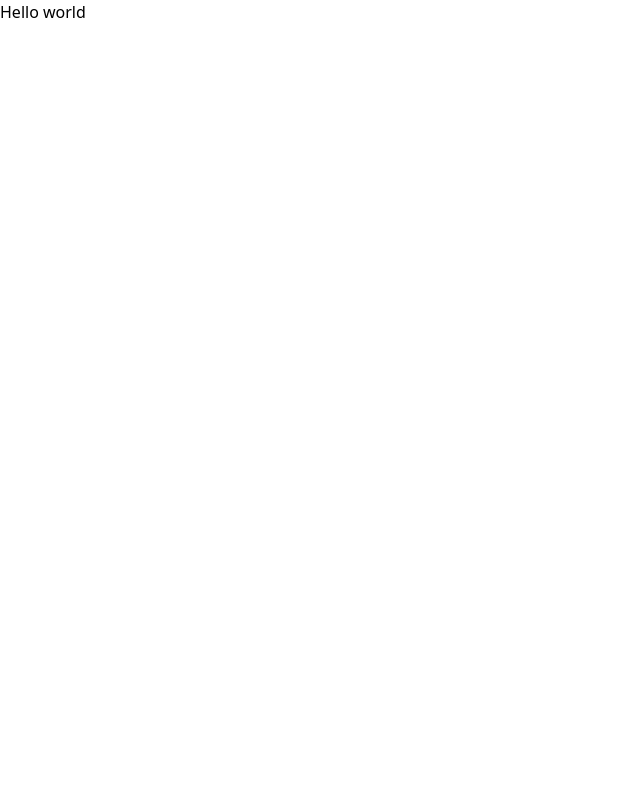
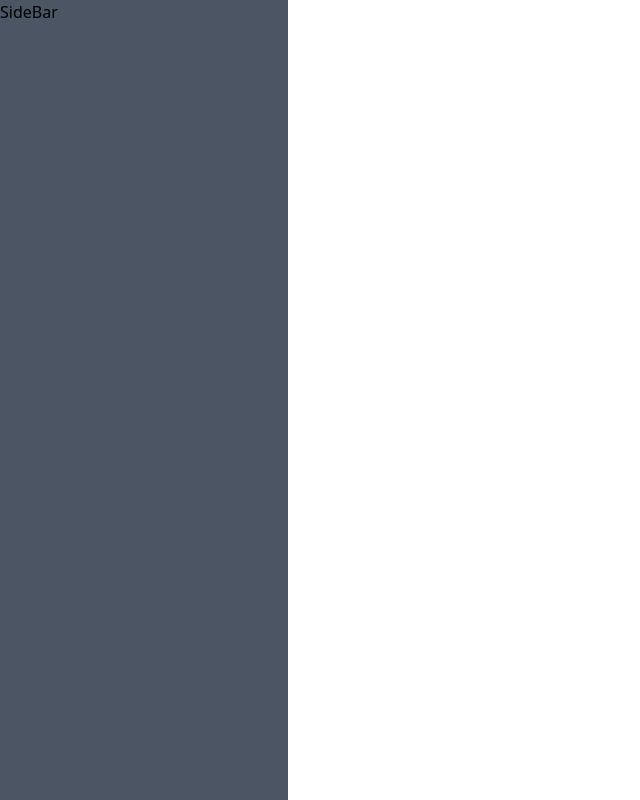
Before and after one commit to CarlosHdz7/whatsapp-ui, a React (Vite) app: page / in a window 1280 px wide. Shown: the whole page, without its empty margins (0-640 px from the left). Built offline with nearby package versions, Linux system fonts and the light colour scheme.

Commit message:
:sparkles: Add SideBar component

```diff
--- a/src/App.tsx
+++ b/src/App.tsx
@@ -1,9 +1,10 @@
 import './App.css';
+import SideBar from './components/SideBar/SideBar';
 
 function App() {
   return (
     <div className="flex">
-      <h1>Hello world</h1>
+      <SideBar />
     </div>
   );
 }
--- /dev/null
+++ b/src/components/SideBar/SideBar.tsx
@@ -0,0 +1,7 @@
+const SideBar = () => {
+  return (
+    <div className="fixed top-0 left-0 w-72 h-screen bg-gray-600">SideBar</div>
+  );
+};
+
+export default SideBar;
--- /dev/null
+++ b/src/components/SideBar/index.tsx
@@ -0,0 +1 @@
+export { default } from './SideBar';
```
